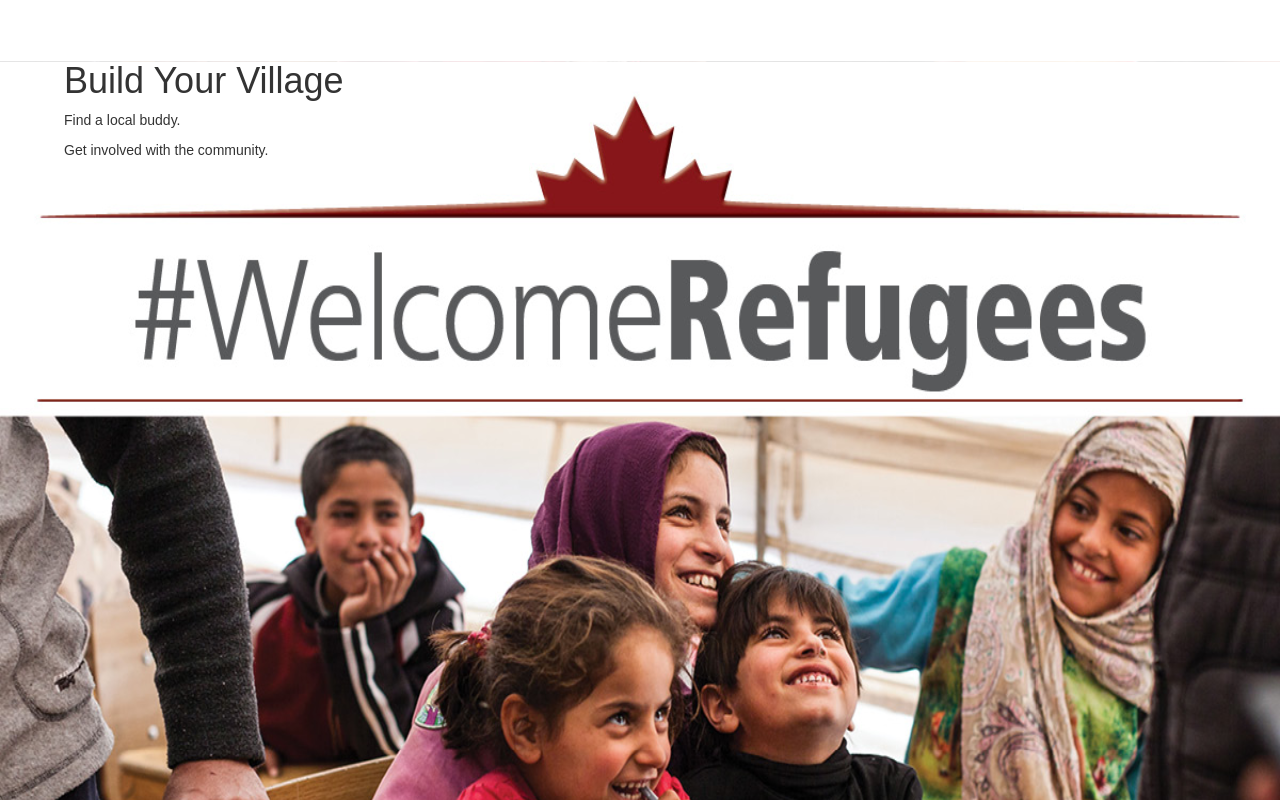
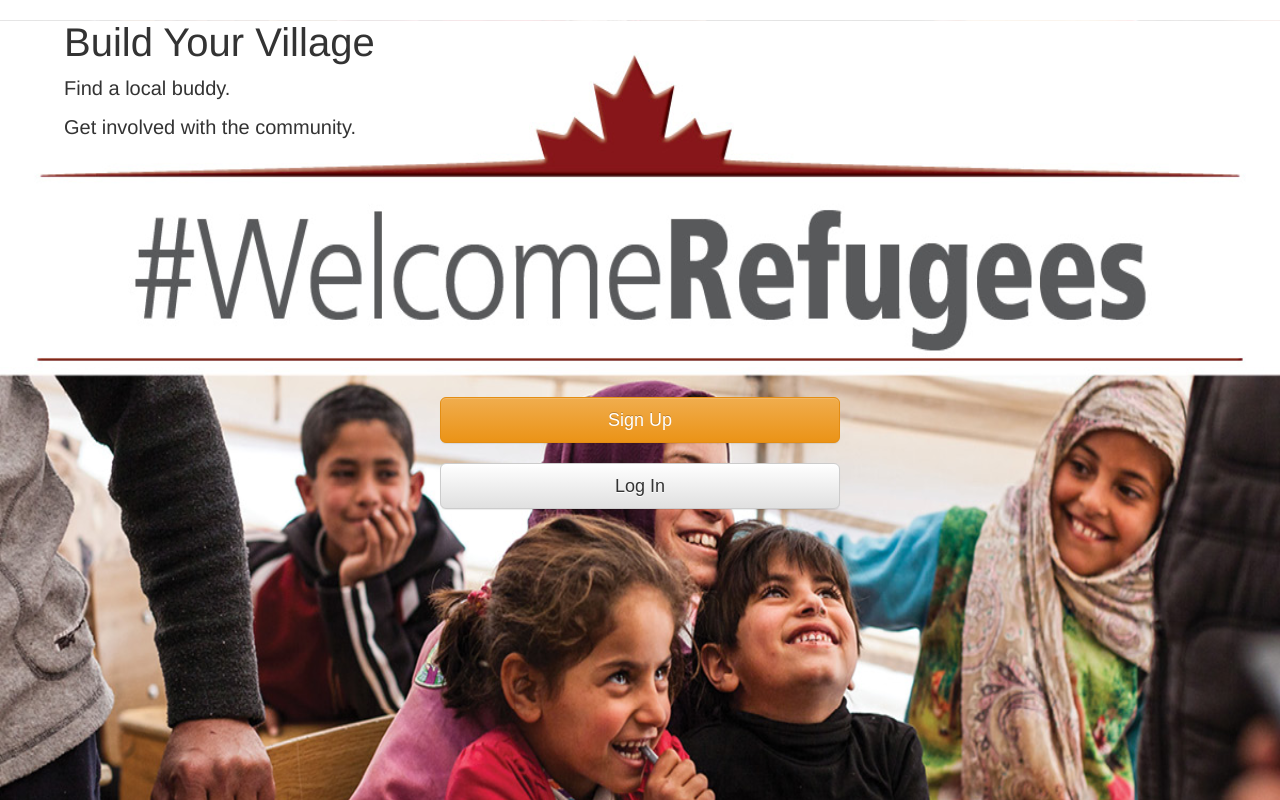
Before and after one commit to dibstern/village, a React (Create React App) app: page / in a window 1280 px wide. Shown: the top 800 px of the page. Built offline with nearby package versions, Linux system fonts and the light colour scheme.

Commit message:
Add log-in form

```diff
--- a/src/components/CardHolder.js
+++ b/src/components/CardHolder.js
@@ -1,18 +1,23 @@
     import React from 'react';
     import Card from './Card';
     import Carousel from './Carousel';
-    import {Button, Grid, Row, Col} from 'react-bootstrap';
     import './css/CardHolder.css';
     import redCrossImg from '../img/red_cross.png';
     import Title from './Title';
-import Paragraph from './Paragraph';
+    import Paragraph from './Paragraph';
+    import SignUpButton from './SignUpButton';
 
     const CardHolder = () => (
       <div className="body">
-          <Title text = "Build Your Village"/>
-          <Paragraph text = "Find a local buddy."/>
-          <Paragraph text = "Get involved with the community." />
-    </div>
+      <Title text = "Build Your Village"/>
+      <Paragraph text = "Find a local buddy."/>
+      <Paragraph text = "Get involved with the community." />
+
+      <div className = "buttonStyle">
+            <SignUpButton/>
+      </div>
+      </div>
+
     );
 
     export default CardHolder;
--- /dev/null
+++ b/src/components/LogInForm.js
@@ -0,0 +1,33 @@
+import React from 'react';
+import './css/Card.css';
+import { Button, Form, Col, FormGroup, ControlLabel, FormControl, Checkbox } from 'react-bootstrap';
+
+const LogInForm = () => (
+<Form horizontal>
+  <FormGroup controlId="formHorizontalEmail">
+    <Col sm={12}>
+      <FormControl type="text" placeholder="Username" />
+    </Col>
+  </FormGroup>
+
+  <FormGroup controlId="formHorizontalPassword">
+    <Col sm={12}>
+      <FormControl type="password" placeholder="Password" />
+    </Col>
+  </FormGroup>
+
+  <FormGroup>
+    <Col smOffset={2} sm={10}>
+      <Checkbox>Remember me</Checkbox>
+    </Col>
+  </FormGroup>
+
+  <FormGroup>
+    <Col smOffset={2} sm={10}>
+      <Button type="submit">Sign in</Button>
+    </Col>
+  </FormGroup>
+</Form>
+);
+
+export default LogInForm;
--- /dev/null
+++ b/src/components/SignUpButton.js
@@ -0,0 +1,38 @@
+import React from 'react';
+import './css/Card.css';
+import { Button } from 'react-bootstrap';
+import LogInForm from './LogInForm';
+
+const wellStyles = { maxWidth: 400, margin: '0 auto 10px' };
+
+class SignUpButton extends React.Component {
+    constructor() {
+      super();
+      this.state = {
+        showReply: false
+      }
+    }
+    onClick(e){
+      e.preventDefault();
+      this.setState({showReply: !this.state.showReply})
+    }
+    render() {
+      return (
+  <div style={wellStyles}>
+    <Button bsStyle="warning" bsSize="large" block>
+      Sign Up
+    </Button>
+    <br/>
+    <a onClick={this.onClick.bind(this)} href='#'>
+    <Button bsSize="large" block>
+      Log In
+    </Button>
+    </a>
+    <br/>
+    {this.state.showReply && <LogInForm/>}
+  </div>
+)
+    }
+};
+
+export default SignUpButton;
--- a/src/components/css/CardHolder.css
+++ b/src/components/css/CardHolder.css
@@ -13,13 +13,19 @@
 
 .text {
   text-align: left;
+  font-family: 'Franklin Gothic Medium';
   margin-left: 5%;
 }
 .cardTitle {
-  size: 50pt;
-  margin-top: 5%;
+  font-size: 30pt;
+  font-family: 'Franklin Gothic Medium';
 }
 
 .cardParagraph {
-  size: 20pt;
+  font-size: 15pt;
 }
+
+.buttonStyle {
+  margin-top: 20%;
+  align-self: flex-end;
+}
```
